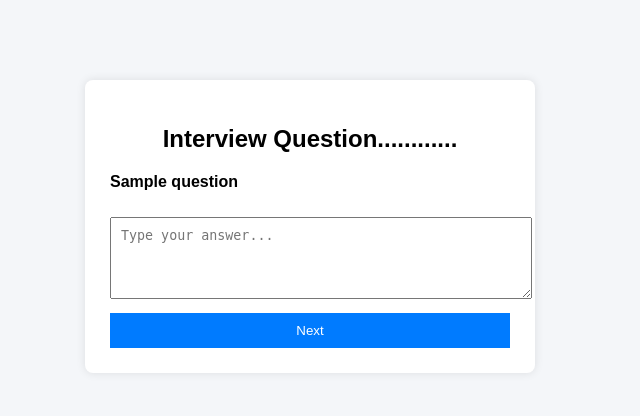
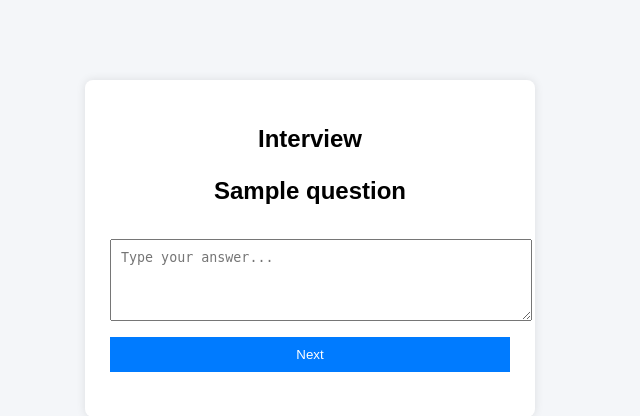
Before and after one commit to Abhinavkumar3375/AI-Mock-Interview-Platform, a Flask app: template AI Mock Interview Platform/templates/interview.html in a window 1280 px wide. Shown: the top 416 px of the page, without its empty margins (330-970 px from the left). Run offline with Flask 3, Linux system fonts and the light colour scheme; the template is opened without the code that fills it: most values are stand-ins (such as "Sample title", 1, 10 or a date in 2020).

Commit message:
Update interview.html

```diff
--- a/AI Mock Interview Platform/templates/interview.html
+++ b/AI Mock Interview Platform/templates/interview.html
@@ -6,7 +6,7 @@
 </head>
 <body>
 <div class="container">
-    <h2>Interview Question............</h2>
+    <h2>Interview <h2>
 
     <p><strong>{{ question }}</strong></p>
 
```
